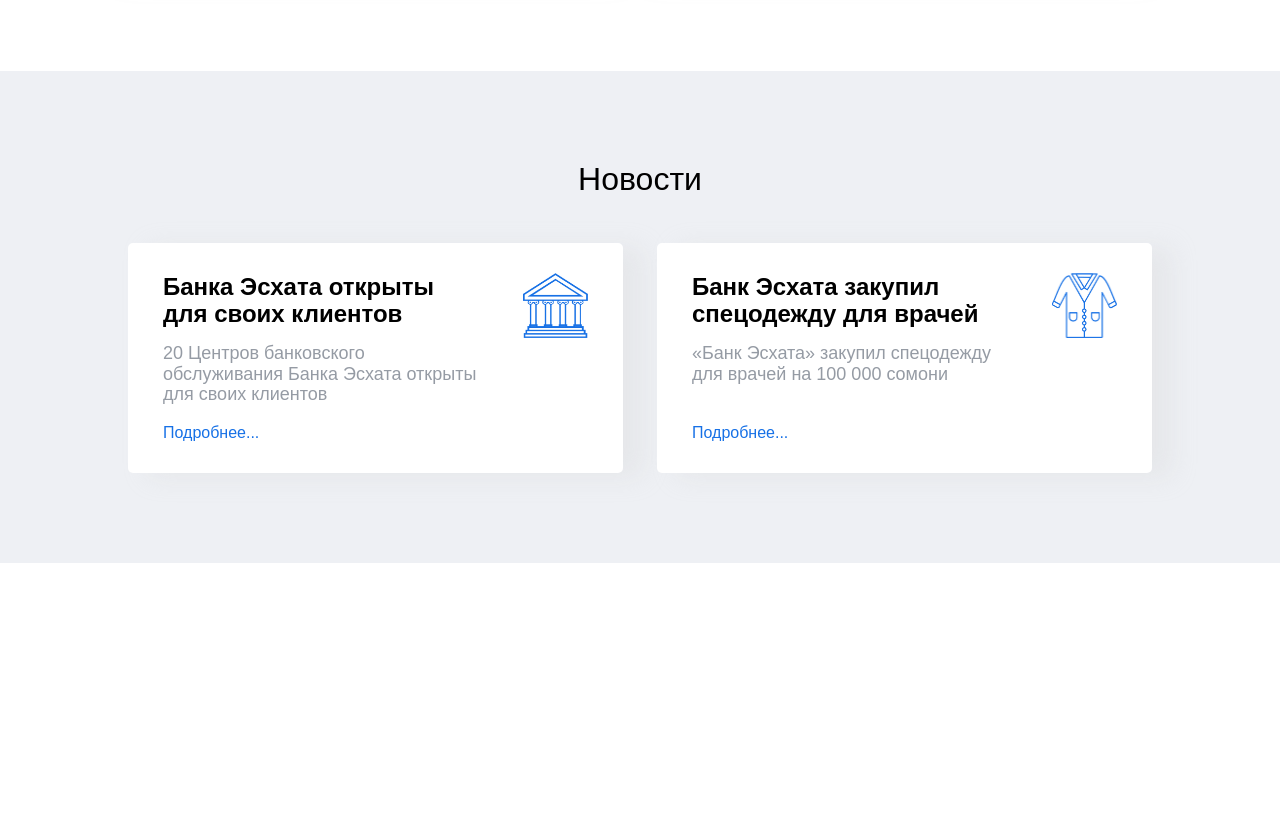
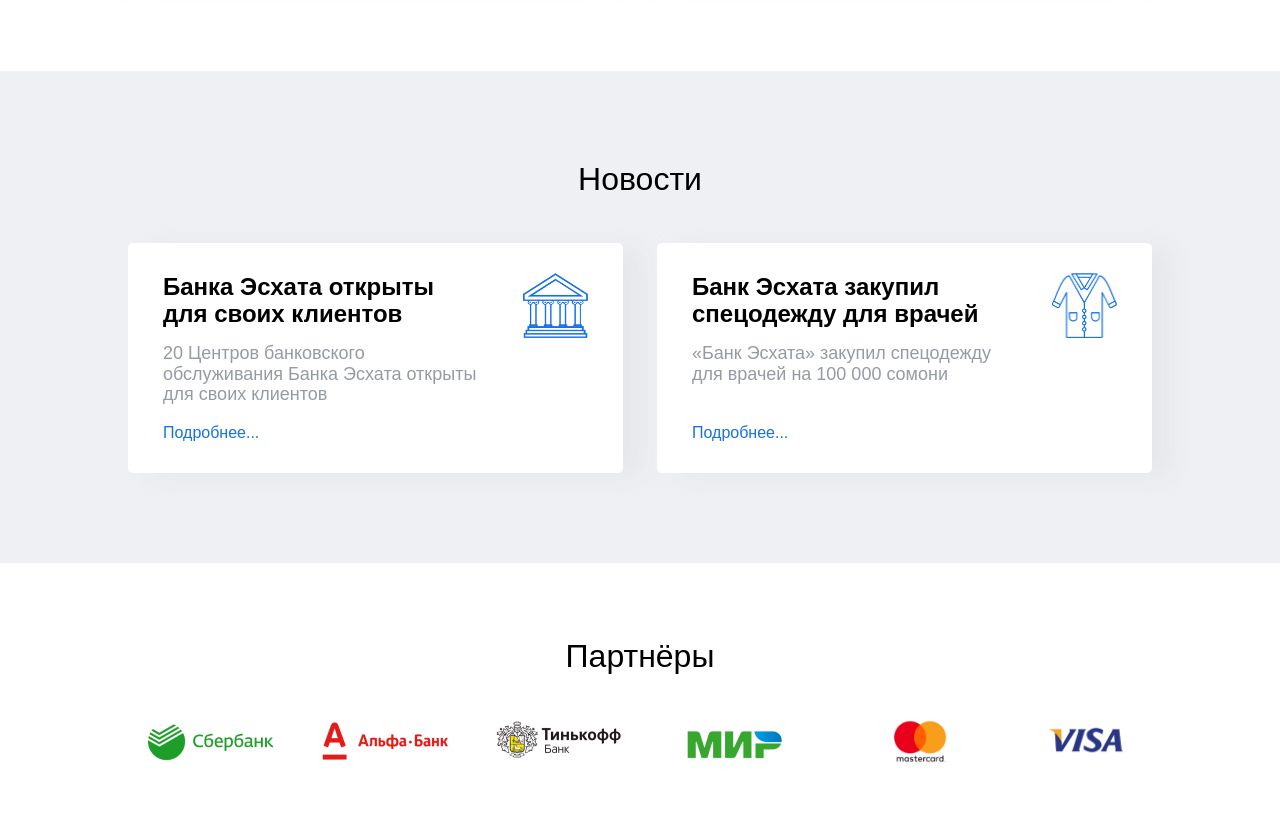
Before and after one commit to emoface1337/eskhata-leasing, a website: page index.html in a window 1280 px wide. Shown: the part 1604-2443 px from the top of the page. Before the commit the page ends 2167 px from the top, so only its background shows below. Drawn offline with Linux system fonts and the light colour scheme; a web font is replaced by a local one.

Commit message:
done partners section, button hover animation

```diff
--- a/index.html
+++ b/index.html
@@ -165,5 +165,30 @@
         </div>
     </div>
 </section>
+<section class="partners">
+    <div class="container">
+        <h2 class="partners__title title">Партнёры</h2>
+        <div class="row">
+            <a class="partners__item" href="">
+                <img src="./assets/images/partners-1.png" alt="">
+            </a>
+            <a class="partners__item" href="">
+                <img src="./assets/images/partners-2.png" alt="">
+            </a>
+            <a class="partners__item" href="">
+                <img src="./assets/images/partners-3.png" alt="">
+            </a>
+            <a class="partners__item" href="">
+                <img src="./assets/images/partners-4.png" alt="">
+            </a>
+            <a class="partners__item" href="">
+                <img src="./assets/images/partners-5.png" alt="">
+            </a>
+            <a class="partners__item" href="">
+                <img src="./assets/images/partners-6.png" alt="">
+            </a>
+        </div>
+    </div>
+</section>
 </body>
 </html>
--- /dev/null
+++ b/sass/components/_partners.sass
@@ -0,0 +1,15 @@
+.partners
+  padding: 75px 0
+
+  & .row
+    height: 45px
+    justify-content: space-between
+
+  &__item
+    flex: 0 1 150px
+    height: 100%
+    text-align: right
+    //margin: 0 25px
+
+    > img
+      height: 100%
--- a/sass/main.sass
+++ b/sass/main.sass
@@ -6,6 +6,7 @@
 @import "components/hero"
 @import "components/services"
 @import "components/news"
+@import "components/partners"
 
 body
   font-family: SamsungOne, sans-serif
@@ -47,6 +48,9 @@
   color: white
   cursor: pointer
 
+  &:hover
+    background: darken(#0E5CDD, 5%)
+
 .title
   text-align: center
   margin-bottom: 45px
```
Also changed, not shown: assets/images/partners-1.png (added), assets/images/partners-2.png (added), assets/images/partners-3.png (added), assets/images/partners-4.png (added), assets/images/partners-5.png (added), assets/images/partners-6.png (added), css/style.min.css.
